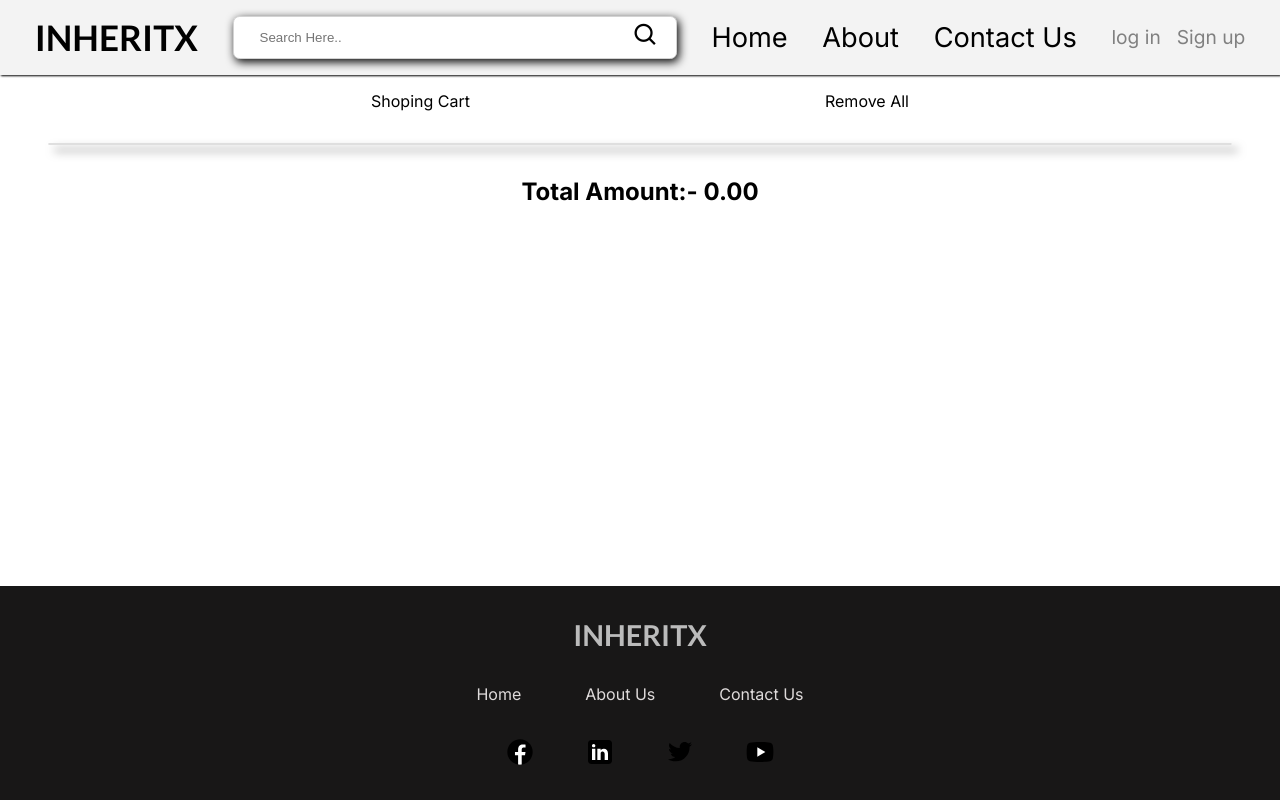
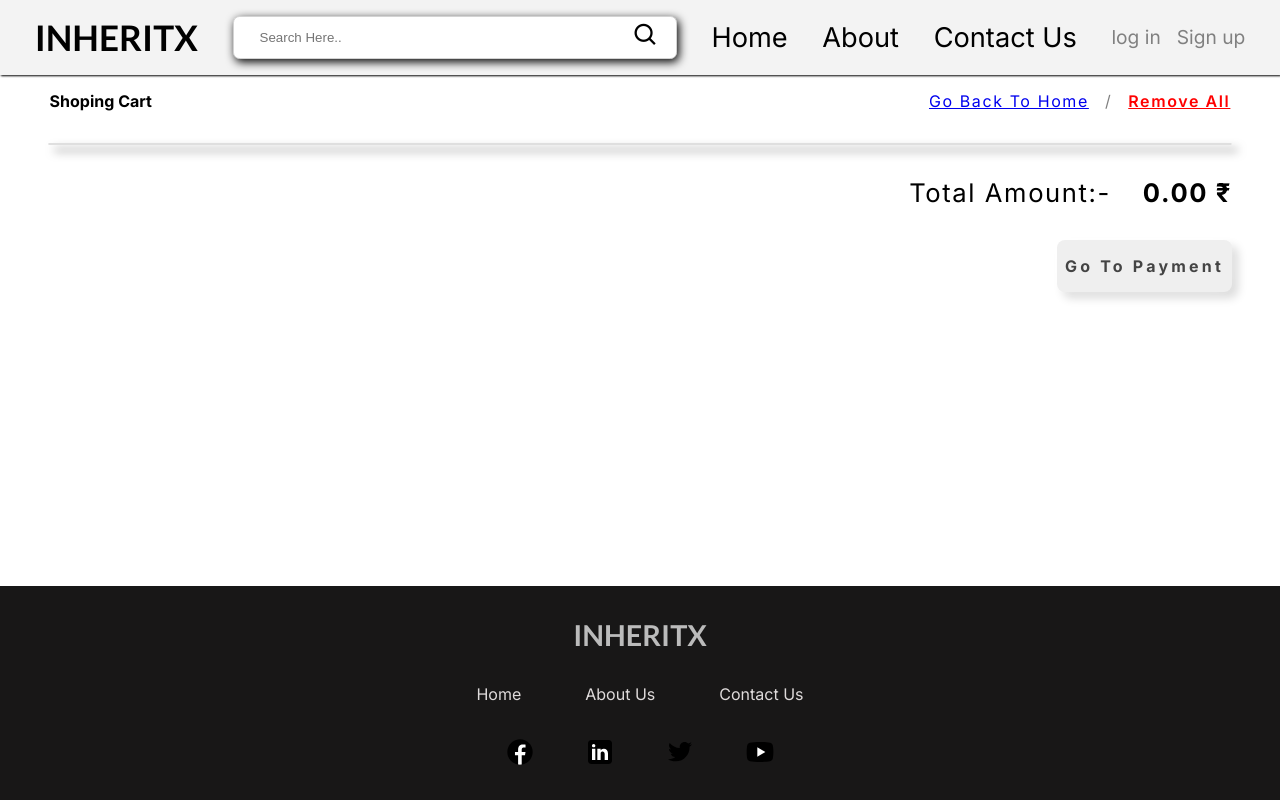
Before and after one commit to luckyriteshmalviya/shopping-Cart, a React (Create React App) app: page /total in a window 1280 px wide. Built offline with nearby package versions, Linux system fonts and the light colour scheme.

Commit message:
css finishing

```diff
--- a/src/App.js
+++ b/src/App.js
@@ -5,7 +5,7 @@ import Header from "./Templates/Header/Header";
 import Footer from "./Templates/Footer/Footer";
 import About from "./Pages/About/About.js";
 import ContactUs from "./Pages/Contact/ContactUs";
-import Total from "./Pages/Total Amout/Total";
+import ShopingCart from "./Pages/Total Amout/Total";
 
 function App() {
   return (
@@ -14,7 +14,7 @@ function App() {
         <Header />
         <Routes>
           <Route path="/" element={<Home />} />
-          <Route path="/total" element={<Total />} />
+          <Route path="/total" element={<ShopingCart />} />
           <Route path="/about" element={<About />} />
           <Route path="/contact" element={<ContactUs />} />
         </Routes>
--- a/src/Components/Buttons/Button.css
+++ b/src/Components/Buttons/Button.css
@@ -1,4 +1,4 @@
-.cart-increment {
+.small-size-button {
   width: 28px;
   display: inline-block;
   height: 28px;
@@ -9,18 +9,19 @@
   border-style: none;
   text-align: center;
   cursor: pointer;
+  font-style: italic;
   transition: all 0.1s ease-in-out;
   box-shadow: -2px -2px 8px rgba(255, 255, 255, 0.8),
     3px 3px 10px rgba(0, 0, 0, 0.2);
   color: #322f6a;
 }
-.cart-increment:active {
+.small-size-button:active {
   opacity: 0.3;
   box-shadow: -6px -6px 10px rgba(255, 255, 255, 0.8),
     6px 6px 10px rgba(0, 0, 0, 0.2);
 }
 
-.cart-increment:hover {
+.small-size-button:hover {
   opacity: 1;
   box-shadow: inset -4px -4px 8px rgba(255, 255, 255, 0.5),
     inset 8px 8px 16px rgba(0, 0, 0, 0.1);
--- a/src/Components/Buttons/Button.js
+++ b/src/Components/Buttons/Button.js
@@ -1,17 +1,9 @@
 import "./Button.css";
 
-const IncButton = () => {
+const SmallSizeButton = ({text, title}) => {
   return (
-    <abbr title="Add to Cart" className="cart-increment">
-      +
-    </abbr>
-  );
-};
-
-const DecButton = () => {
-  return (
-    <abbr title="Remove Cart" className="cart-increment">
-      -
+    <abbr title={title} className="small-size-button">
+      {text}
     </abbr>
   );
 };
@@ -20,4 +12,4 @@ const MidSizeButton = ({ text }) => {
   return <div class="mid-size-button">{text}</div>;
 };
 
-export { IncButton, DecButton, MidSizeButton };
+export { SmallSizeButton, MidSizeButton };
--- a/src/Pages/Total Amout/Total.css
+++ b/src/Pages/Total Amout/Total.css
@@ -4,7 +4,8 @@
 
 .shoping-cart-container-header {
   display: flex;
-  justify-content: space-evenly;
+  justify-content: space-between;
+  padding: 0rem 2.1rem;
 }
 
 .shoping-cart-list {
@@ -58,19 +59,27 @@
   letter-spacing: 0.09rem;
 }
 
-.shoping-cart-product-details-section-two {
-  color: rgb(116, 116, 116);
+.shoping-cart-product-details-section-two{
+  display: grid;
+   justify-content: space-between;
+}
+
+.shoping-cart-product-details-section-two-upside {
+  color: rgb(255, 255, 255);
   border: 1px solid rgb(125, 125, 125);
   width: 6rem;
   position: relative;
   height: 1.4rem;
   border-radius: 0.2rem;
+  background-color: green;
   padding: 0.2rem;
 }
 
-.shoping-cart-product-details-section-two:hover {
-  background-color: green;
+
+.out-of-stock{
+  background-color: rgb(109, 0, 0);
   color: white;
+  padding: 0.2rem 0.4rem;
 }
 
 .shoping-cart-product-details-section-two-tag {
@@ -80,8 +89,12 @@
   width: 35px;
 }
 
+
+
 .shoping-cart-product-bill {
   width: 30%;
+  display: grid;
+  gap: 0.2rem;
 }
 
 .shoping-cart-product-bill-style {
--- a/src/Pages/Total Amout/Total.js
+++ b/src/Pages/Total Amout/Total.js
@@ -1,11 +1,16 @@
 import { useMemo } from "react";
 import { useDispatch, useSelector } from "react-redux";
 import tag from "../../assets/images/price-tag.png";
-import { ADD, SUBTRACT } from "../../redux/createStore/productSlice";
+import outOfStock from "../../assets/images/sale-tag.png";
+import { ADD, SUBTRACT, Total } from "../../redux/createStore/productSlice";
 import "./Total.css";
-import { IncButton, DecButton } from "../../Components/Buttons/Button";
+import {
+  MidSizeButton,
+  SmallSizeButton,
+} from "../../Components/Buttons/Button";
+import { Link } from "react-router-dom";
 
-const Total = () => {
+const ShopingCart = () => {
   const selector = useSelector((state) => state.productSlice.cart);
   const dispatch = useDispatch();
 
@@ -55,12 +60,38 @@ const Total = () => {
     dispatch(SUBTRACT(id));
   }
 
+  function removeAll() {
+    dispatch(Total([]));
+  }
+
   return (
     <div className="shoping-cart-container">
       <div className="shoping-cart-container-header">
-        <div>Shoping Cart</div>
+        <b>Shoping Cart</b>
 
-        <div>Remove All</div>
+        <div
+          style={{
+            cursor: "pointer",
+            letterSpacing: "0.1rem",
+            color: "grey",
+            display: "flex",
+            gap: "1rem"
+
+          }}
+        >
+          <Link to={"/"}>Go Back To Home </Link>
+          <div>/</div>
+          <div
+            style={{
+              color: "red",
+              fontWeight: "600",
+              textDecoration: "underline",
+            }}
+            onClick={removeAll}
+          >
+            Remove All
+          </div>
+        </div>
       </div>
       <div className="shoping-cart-list">
         {selector?.map((item) => {
@@ -73,14 +104,22 @@ const Total = () => {
                   alt="thumnail"
                 />
                 <div className="shoping-cart-product-quantity">
-
-                  {item.stock>item.quantity ? <div
+                  {item.stock > item.quantity ? (
+                    <div
                       onClick={() => {
                         handClick(item.id);
                       }}
                     >
-                    <IncButton />
-                  </div> :<div>?</div> }
+                      <SmallSizeButton text="+" title="Add to Cart" />
+                    </div>
+                  ) : (
+                    <div>
+                      <SmallSizeButton
+                        text="i"
+                        title="Quantity should be less than stock"
+                      />
+                    </div>
+                  )}
 
                   {item.quantity}
                   {item.quantity ? (
@@ -89,10 +128,15 @@ const Total = () => {
                         handleDec(item.id);
                       }}
                     >
-                      <DecButton />
+                      <SmallSizeButton text="-" title="Remove from Cart" />
                     </div>
                   ) : (
-                    <div></div>
+                    <div>
+                      <SmallSizeButton
+                        text="i"
+                        title="Quantity should be more than 0."
+                      />
+                    </div>
                   )}
                 </div>
               </div>
@@ -108,12 +152,25 @@ const Total = () => {
                 </div>
 
                 <div className="shoping-cart-product-details-section-two">
-                  In Stock
+                  <div
+                    className={`shoping-cart-product-details-section-two-upside   ${
+                      item.quantity === item.stock ? "out-of-stock" : ""
+                    }`}
+                  >
+                    {item.quantity === item.stock ? (
+                      <div>Check Stock</div>
+                    ) : (
+                      <div>In Stock</div>
+                    )}
                     <img
                       className="shoping-cart-product-details-section-two-tag"
-                    src={tag}
+                      src={item.quantity === item.stock ? outOfStock : tag}
                       alt="tag"
                     />
+                  </div>
+                  <div>
+                    Stock :- <b>{item.stock}</b>
+                  </div>
                 </div>
               </div>
               <div className="shoping-cart-product-bill">
@@ -128,12 +185,11 @@ const Total = () => {
                   <div>Discount</div>
                   <div>
                     <abbr
-
                       title="10% of product quantity 5% discount on the price
                       50% of product quantity 10% discount on the price
                       90% of product quantity 20% discount on the price"
                     >
-                      {discount(item.quantity).toFixed(2)}%
+                      <b> {discount(item.quantity).toFixed(2)}% </b>
                     </abbr>
                   </div>
                 </div>
@@ -152,16 +208,38 @@ const Total = () => {
                 <hr />
                 <div className="shoping-cart-product-bill-style">
                   <b>Amount</b>
-                  <div>{amount(item.price, item.quantity).toFixed(2)}</div>
+                  <div>
+                    {" "}
+                    {"\u20B9"} {amount(item.price, item.quantity).toFixed(2)}
+                  </div>
                 </div>
               </div>
             </div>
           );
         })}
       </div>
-      <h2>Total Amount:- {finalPrice.toFixed(2)}</h2>
+      <div
+        style={{
+          display: "flex",
+          justifyContent: "flex-end",
+          gap: " 2rem",
+          fontSize: "1.6rem",
+          marginRight: "2rem",
+          letterSpacing: "0.1rem",
+        }}
+      >
+        <div>Total Amount:-</div>{" "}
+        <b>
+          {finalPrice.toFixed(2)} {"\u20B9"}{" "}
+        </b>
+      </div>
+      <div
+        style={{ display: "flex", justifyContent: "flex-end", margin: "2rem" }}
+      >
+        <MidSizeButton text="Go To Payment" />
+      </div>
     </div>
   );
 };
 
-export default Total;
+export default ShopingCart;
--- a/src/Templates/Sections/Section.css
+++ b/src/Templates/Sections/Section.css
@@ -1,3 +1,20 @@
+.section-one-header {
+  display: flex;
+  justify-content: space-between;
+}
+
+.section-one-header-left-part {
+  gap: 1rem;
+  margin-left: 1.2rem;
+  display: flex;
+  align-items: center;
+  font-size: 1.2rem;
+  width: 35%;
+  color: grey;
+  letter-spacing: 0.15rem;
+  font-weight: 500;
+}
+
 .section-one-go-to-cart-link {
   display: flex;
   justify-content: flex-end;
--- a/src/Templates/Sections/Section.js
+++ b/src/Templates/Sections/Section.js
@@ -17,7 +17,12 @@ const Section = () => {
 
   return (
     <>
-      <div>
+      <div className="section-one-header">
+        <abbr className="section-one-header-left-part" title="coming soon...">
+          <div>Filter</div>
+          <div> / </div>
+          <div>Sort</div>
+        </abbr>
         <Link className="section-one-go-to-cart-link" to={"/total"}>
           <MidSizeButton text="Go to Shoping Cart" />
           <img src={ShopingCart} alt="shoping-cart" width="35px" />
--- a/src/Templates/ShowProduct/ShowProduct.js
+++ b/src/Templates/ShowProduct/ShowProduct.js
@@ -1,7 +1,7 @@
 import { useDispatch, useSelector } from "react-redux";
 import "./ShowProduct.css";
 import { Total } from "../../redux/createStore/productSlice";
-import { IncButton, DecButton } from "../../Components/Buttons/Button";
+import { SmallSizeButton } from "../../Components/Buttons/Button";
 import Slider from "react-slick";
 
 const ShowProduct = () => {
@@ -67,13 +67,12 @@ const ShowProduct = () => {
               </Slider>
               <div className="sample-cart">
                 <div onClick={() => handleAddToCart(item.id)}>
-                  {" "}
-                  <IncButton />{" "}
+                  <SmallSizeButton text="+" title="Add to Cart" />
                 </div>
 
                 <i className="bx bx-cart"></i>
                 <div onClick={() => handleRemoveFromCart(item.id)}>
-                  <DecButton />
+                  <SmallSizeButton text="-" title="Remove from Cart" />
                 </div>
               </div>
               <div className="sample-brand">{item.brand}</div>
```
Also changed, not shown: src/Templates/ShowProduct/ShowProduct.css (+7 -1 lines), src/assets/images/out-of-stock.png (added). Lines whose indentation alone changed are shown as unchanged.
